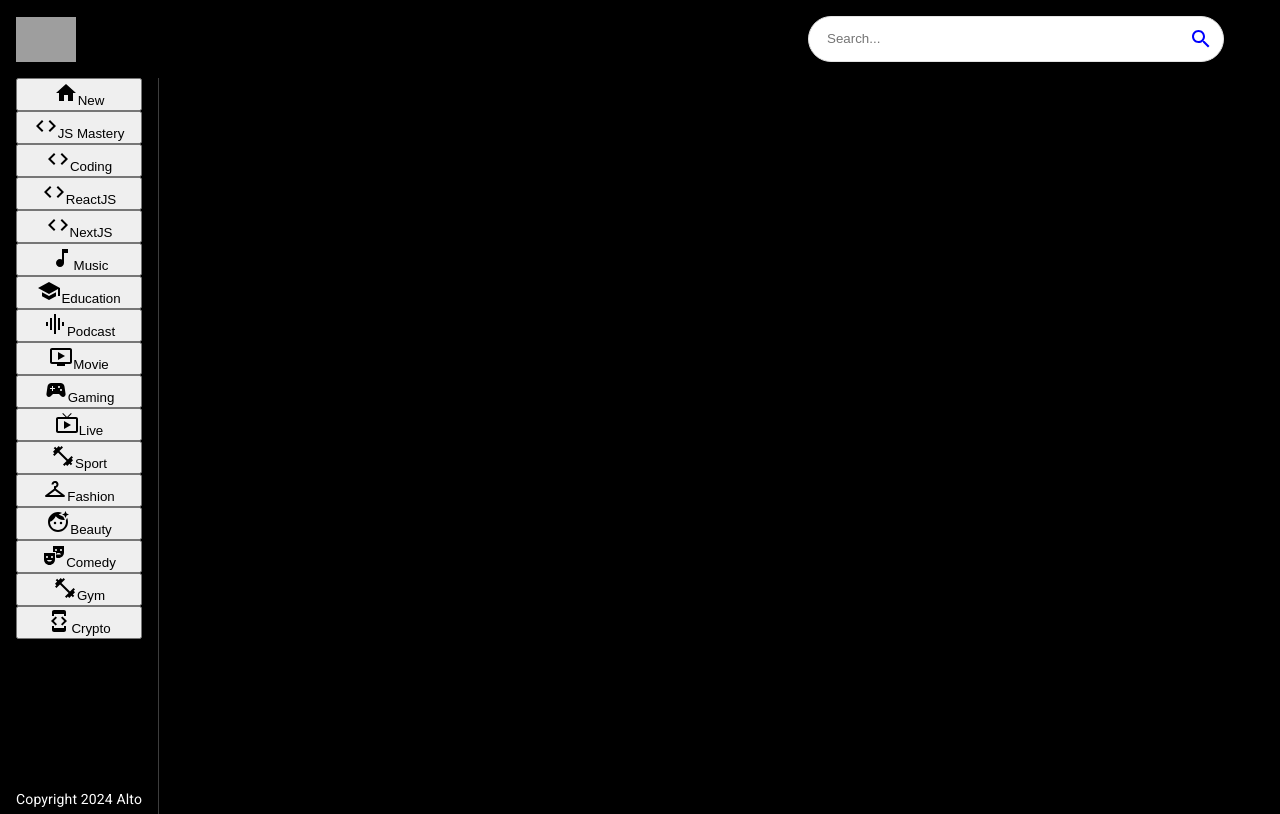
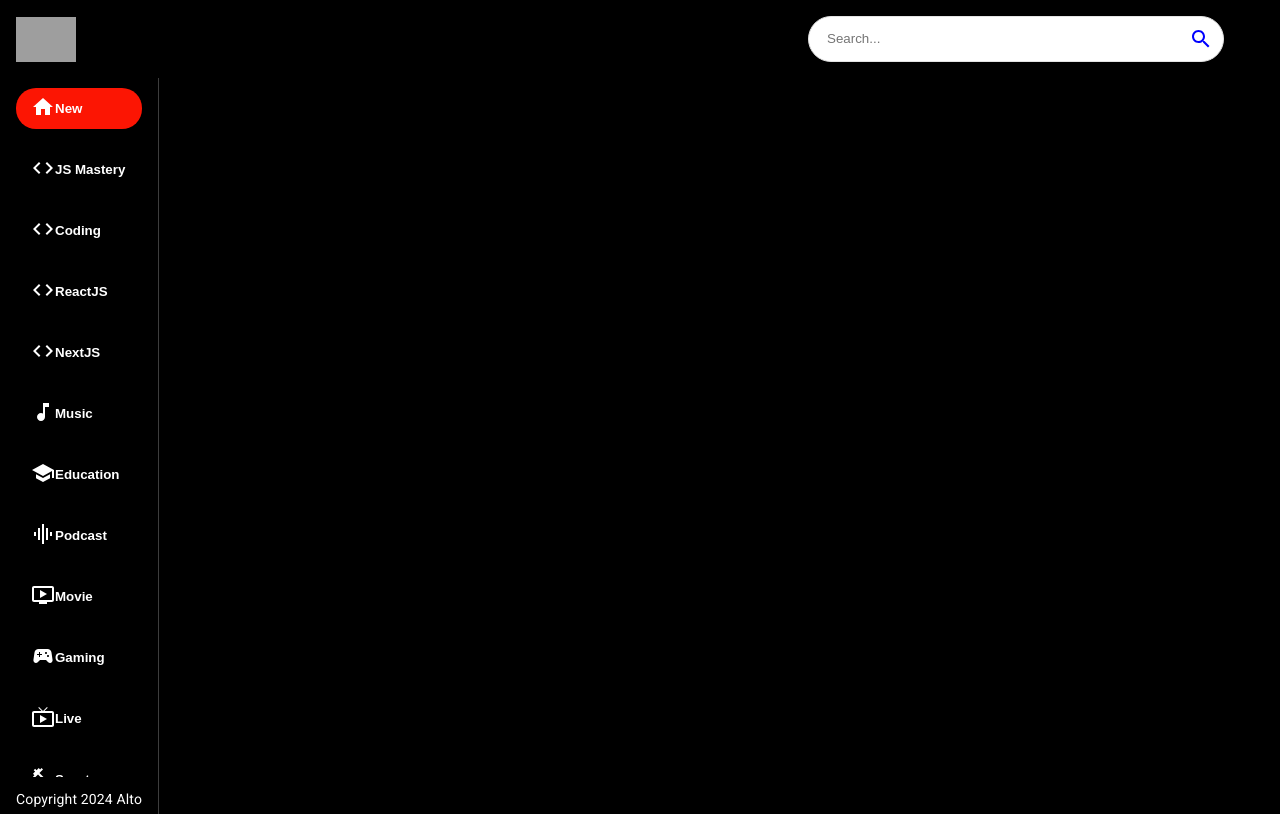
Before and after one commit to Nkrumah-Dubazana/alto, a React (Create React App) app: page / in a window 1280 px wide. Built offline with nearby package versions, Linux system fonts and the light colour scheme; grey boxes are pictures that could not be loaded.

Commit message:
feat: enhance Sidebar component with dynamic category selection

```diff
--- a/src/components/Sidebar.jsx
+++ b/src/components/Sidebar.jsx
@@ -2,10 +2,12 @@ import { Stack } from "@mui/material";
 
 import { categories } from "../utils/constants";
 
+const selectedCategory = 'New';
+
 const Sidebar = () =>  (
     <Stack direction = "row" sx={{overflow: "auto", height: {sx: 'auto', md: '95%'}, flexDirection: {md: 'column'}, }}>
         {categories.map((category) =>(
-            <button>
+            <button className="category-btn" style = {{background: category.name === selectedCategory && '#FC1503', color: 'white'}}>
                 <span>{category.icon}</span>
                 <span>{category.name}</span>
             </button>
```
